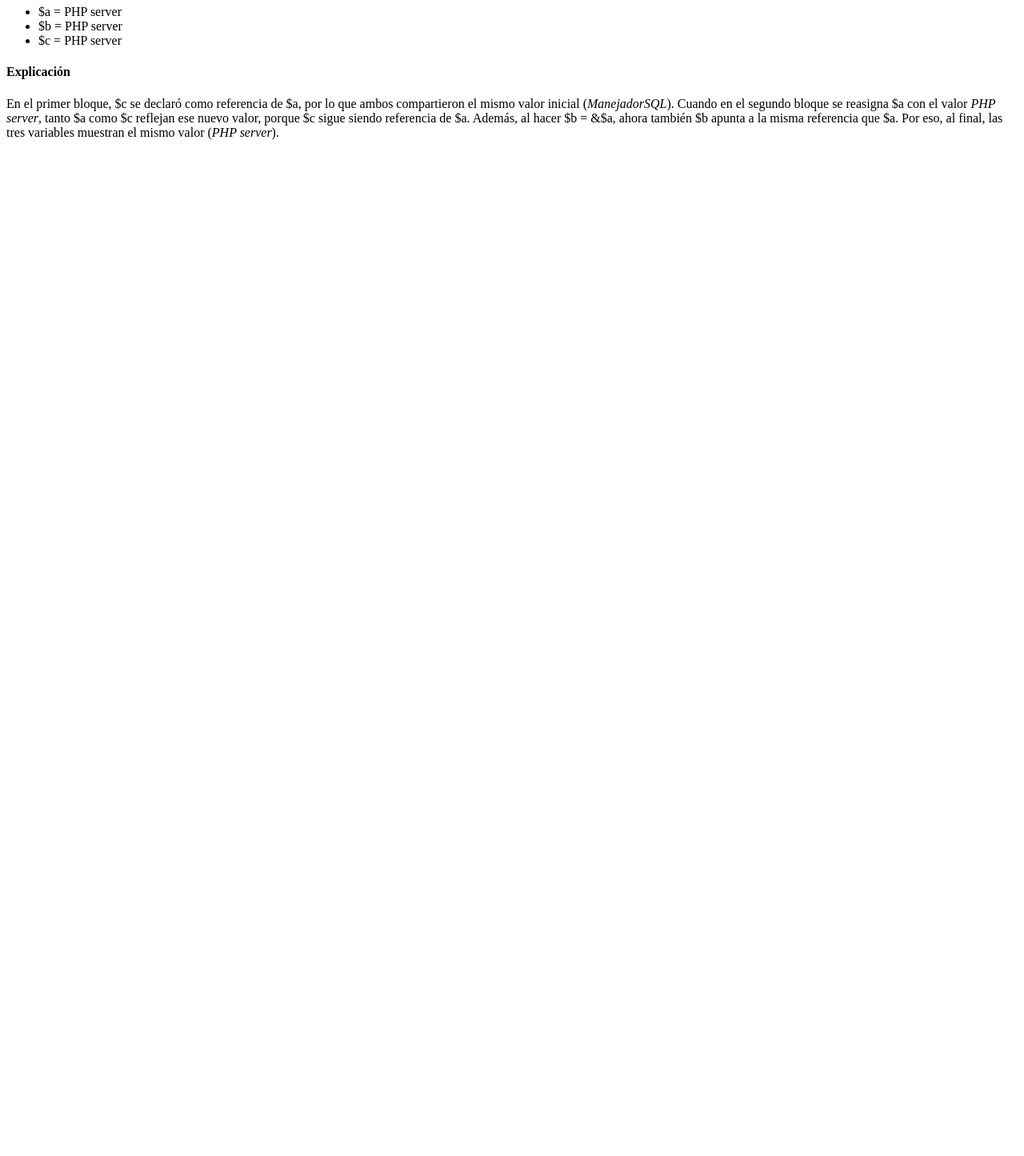
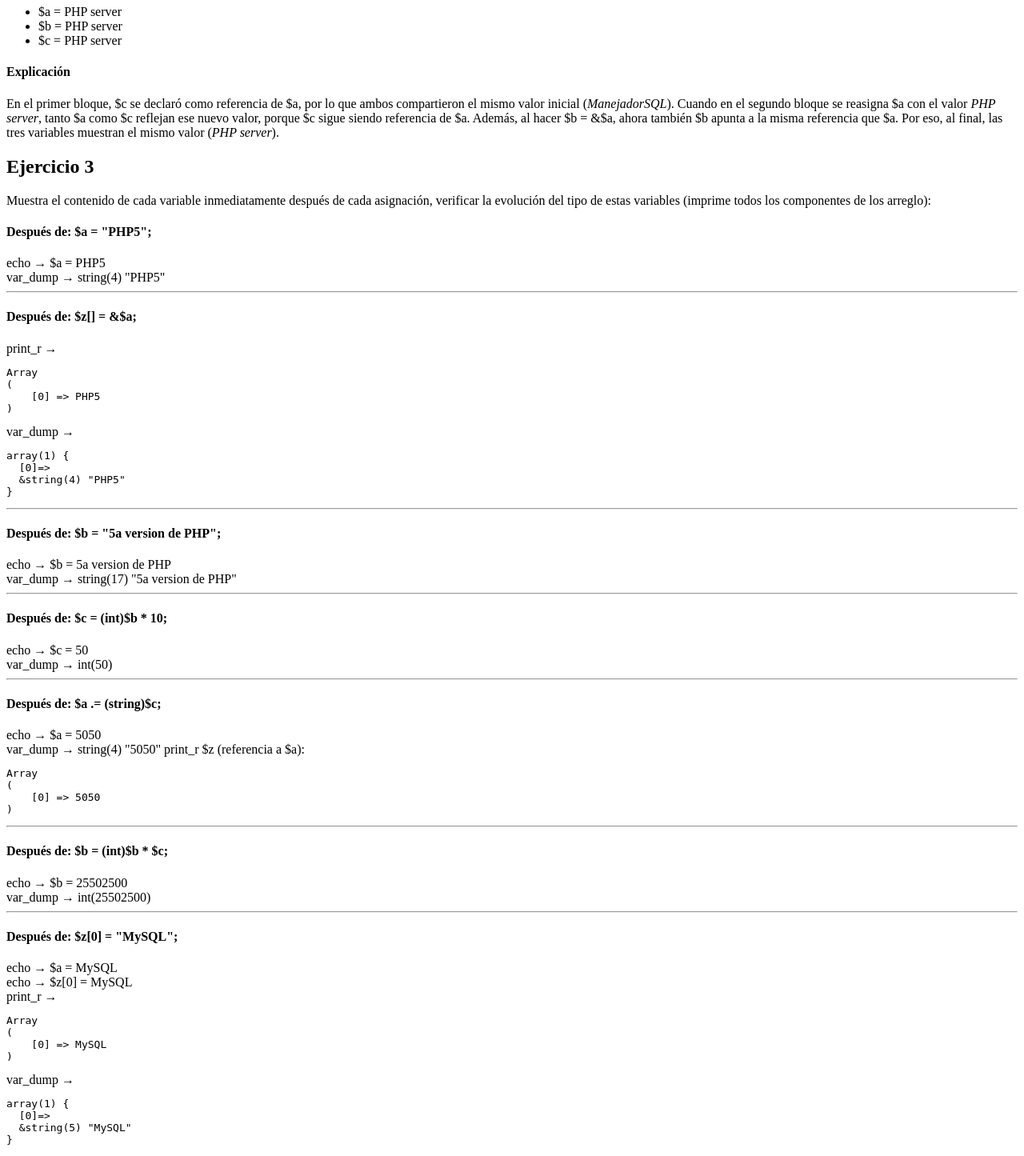
Before and after one commit to jessicaher1805/tecweb, a PHP site: page / in a window 1280 px wide. Shown: the part 559-2004 px from the top of the page at 80% size. Before the commit the page ends 734 px from the top, so only its background shows below. Run offline with PHP 8.4, Linux system fonts and the light colour scheme.

Commit message:
Se hizo ejercicio 3 sobre contenido de variables

```diff
--- a/practicas/p04/index.php
+++ b/practicas/p04/index.php
@@ -64,5 +64,79 @@ Proporcionar los valores de <code>$a</code>, <code>$b</code>, <code>$c</code> co
        . "Por eso, al final, las tres variables muestran el mismo valor (<em>PHP server</em>).</p>";
 ?>
 
+<h2>Ejercicio 3</h2>
+<p>Muestra el contenido de cada variable inmediatamente después de cada asignación,
+verificar la evolución del tipo de estas variables (imprime todos los componentes de los
+arreglo):</p>
+
+<?php
+
+$a = "PHP5";
+echo "<h4>Después de: \$a = \"PHP5\";</h4>";
+echo "echo → \$a = $a<br />";
+echo "var_dump → ";
+var_dump($a);
+echo "<hr>";
+
+
+$z = [];
+$z[] = &$a;
+echo "<h4>Después de: \$z[] = &\$a;</h4>";
+echo "print_r → <pre>";
+print_r($z);
+echo "</pre>";
+echo "var_dump → <pre>";
+var_dump($z);
+echo "</pre><hr>";
+
+
+$b = "5a version de PHP";
+echo "<h4>Después de: \$b = \"5a version de PHP\";</h4>";
+echo "echo → \$b = $b<br />";
+echo "var_dump → ";
+var_dump($b);
+echo "<hr>";
+
+
+$c = (int)$b * 10;
+echo "<h4>Después de: \$c = (int)\$b * 10;</h4>";
+echo "echo → \$c = $c<br />";
+echo "var_dump → ";
+var_dump($c);
+echo "<hr>";
+
+
+$a .= (string)$c;
+echo "<h4>Después de: \$a .= (string)\$c;</h4>";
+echo "echo → \$a = $a<br />";
+echo "var_dump → ";
+var_dump($a);
+echo "print_r \$z (referencia a \$a): <pre>";
+print_r($z);
+echo "</pre><hr>";
+
+
+$b = (int)$b * $c;
+echo "<h4>Después de: \$b = (int)\$b * \$c;</h4>";
+echo "echo → \$b = $b<br />";
+echo "var_dump → ";
+var_dump($b);
+echo "<hr>";
+
+
+$z[0] = "MySQL";
+echo "<h4>Después de: \$z[0] = \"MySQL\";</h4>";
+echo "echo → \$a = $a<br />";
+echo "echo → \$z[0] = " . $z[0] . "<br />";
+echo "print_r → <pre>";
+print_r($z);
+echo "</pre>";
+echo "var_dump → <pre>";
+var_dump($z);
+echo "</pre>";
+?>
+
+
+
 </body>
 </html>
```
